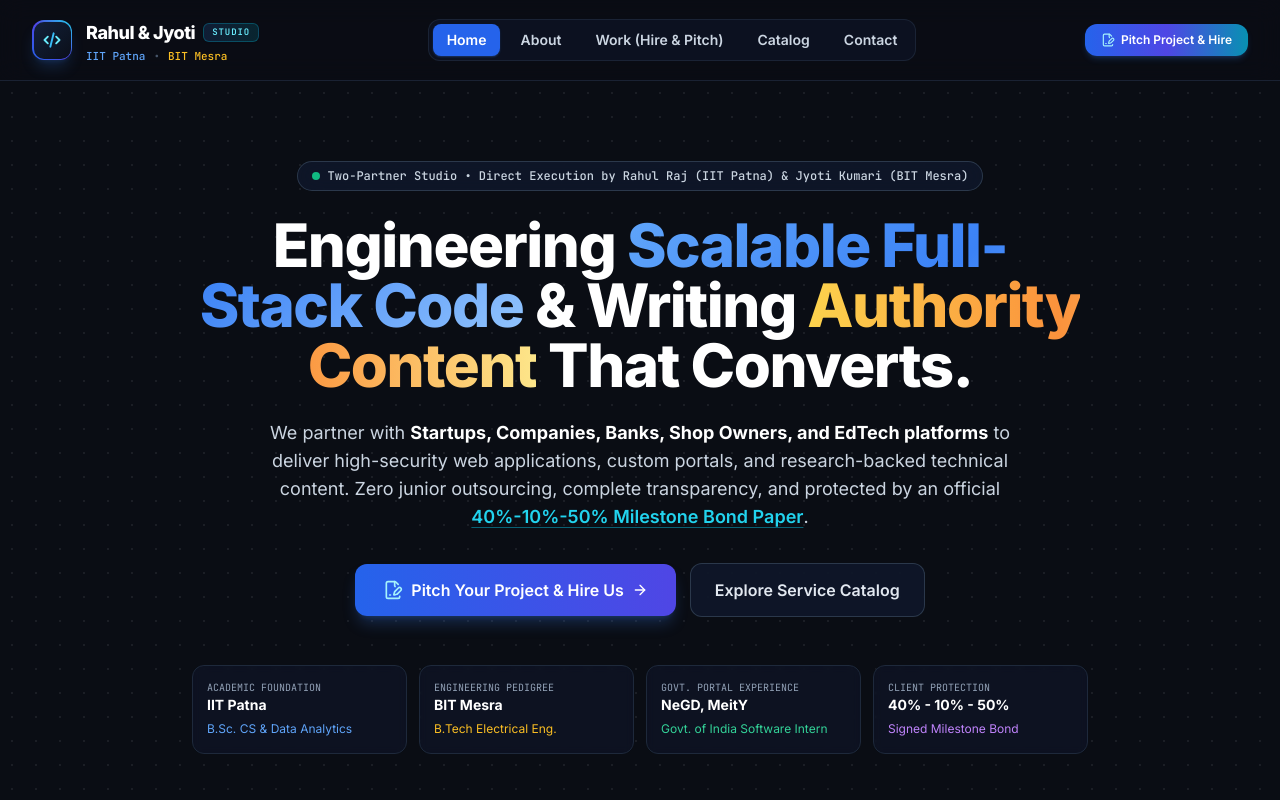
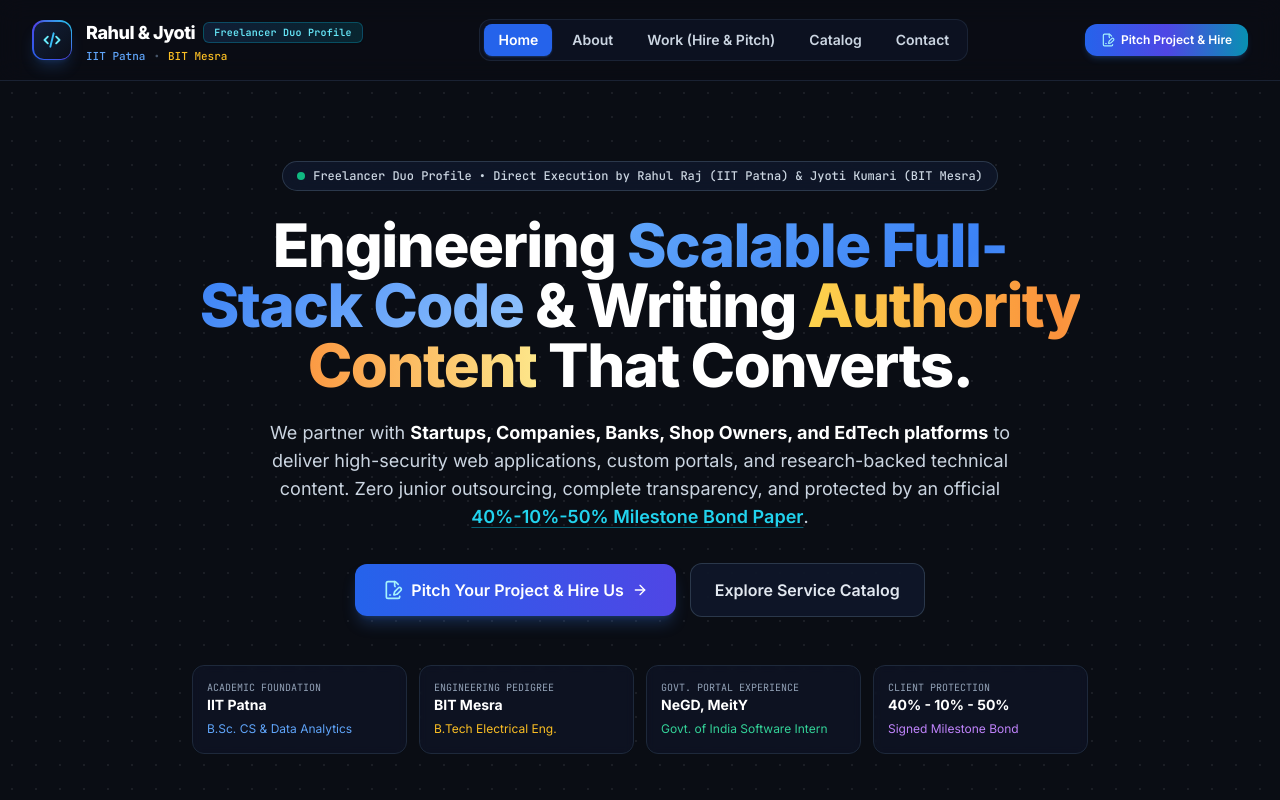
Before and after one commit to rguptaprofile/Freelancer_Profile, a React (Vite) app: page / in a window 1280 px wide. Shown: the top 800 px of the page. Built offline with nearby package versions, Linux system fonts and the light colour scheme.

Commit message:
Update freelancer duo branding
Replace the STUDIO label with Freelancer Duo Profile across the navbar, homepage status text, and footer branding.

```diff
--- a/src/components/Footer.tsx
+++ b/src/components/Footer.tsx
@@ -23,7 +23,7 @@ export const Footer: React.FC<FooterProps> = ({ onNavigate }) => {
                 </div>
               </div>
               <span className="font-extrabold text-white tracking-tight text-sm">
-                Rahul &amp; Jyoti <span className="text-cyan-400 font-mono text-xs">STUDIO</span>
+                Rahul &amp; Jyoti <span className="text-cyan-400 font-mono text-[11px] px-2 py-0.5 rounded bg-blue-500/15 border border-cyan-500/30 ml-1">Freelancer Duo Profile</span>
               </span>
             </div>
             <p className="text-xs text-slate-400 leading-relaxed">
--- a/src/components/HomeSection.tsx
+++ b/src/components/HomeSection.tsx
@@ -24,7 +24,7 @@ export const HomeSection: React.FC<HomeSectionProps> = ({ onNavigate }) => {
               <span className="relative inline-flex rounded-full h-2 w-2 bg-emerald-500"></span>
             </span>
             <span className="text-xs font-mono font-medium text-slate-300">
-              Two-Partner Studio &bull; Direct Execution by Rahul Raj (IIT Patna) &amp; Jyoti Kumari (BIT Mesra)
+              Freelancer Duo Profile &bull; Direct Execution by Rahul Raj (IIT Patna) &amp; Jyoti Kumari (BIT Mesra)
             </span>
           </div>
 
--- a/src/components/Navbar.tsx
+++ b/src/components/Navbar.tsx
@@ -58,8 +58,8 @@ export const Navbar: React.FC<NavbarProps> = ({ activeSection, onNavigate }) =>
                 <span className="font-extrabold text-white tracking-tight text-base sm:text-lg group-hover:text-cyan-200 transition-colors">
                   Rahul &amp; Jyoti
                 </span>
-                <span className="px-2 py-0.5 text-[9px] font-mono font-bold tracking-widest uppercase rounded-md bg-gradient-to-r from-blue-500/15 to-cyan-500/15 text-cyan-300 border border-cyan-500/30 shadow-sm">
-                  STUDIO
+                <span className="px-2.5 py-0.5 text-[10px] font-mono font-bold tracking-wide rounded-md bg-gradient-to-r from-blue-500/15 to-cyan-500/15 text-cyan-300 border border-cyan-500/30 shadow-sm whitespace-nowrap">
+                  Freelancer Duo Profile
                 </span>
               </div>
               <div className="flex items-center gap-2 text-[11px] font-mono leading-none pt-1">
```
